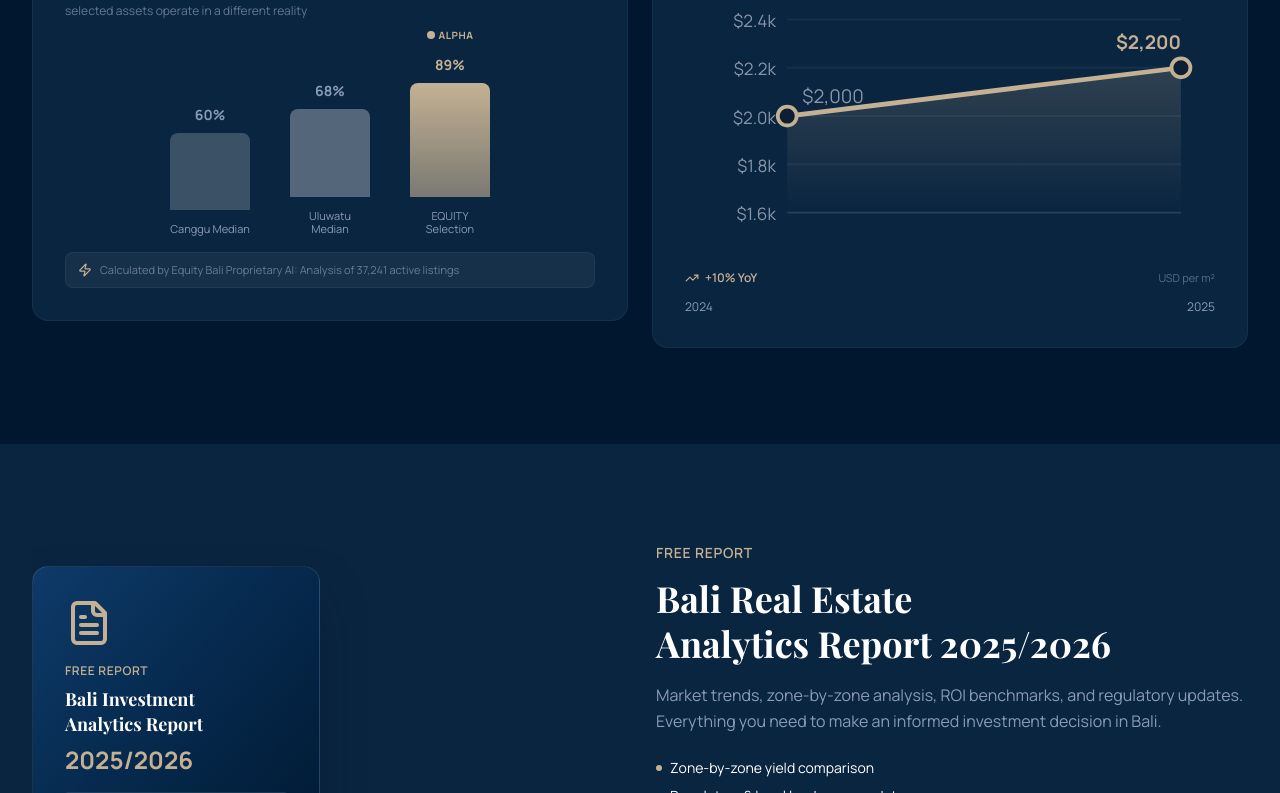
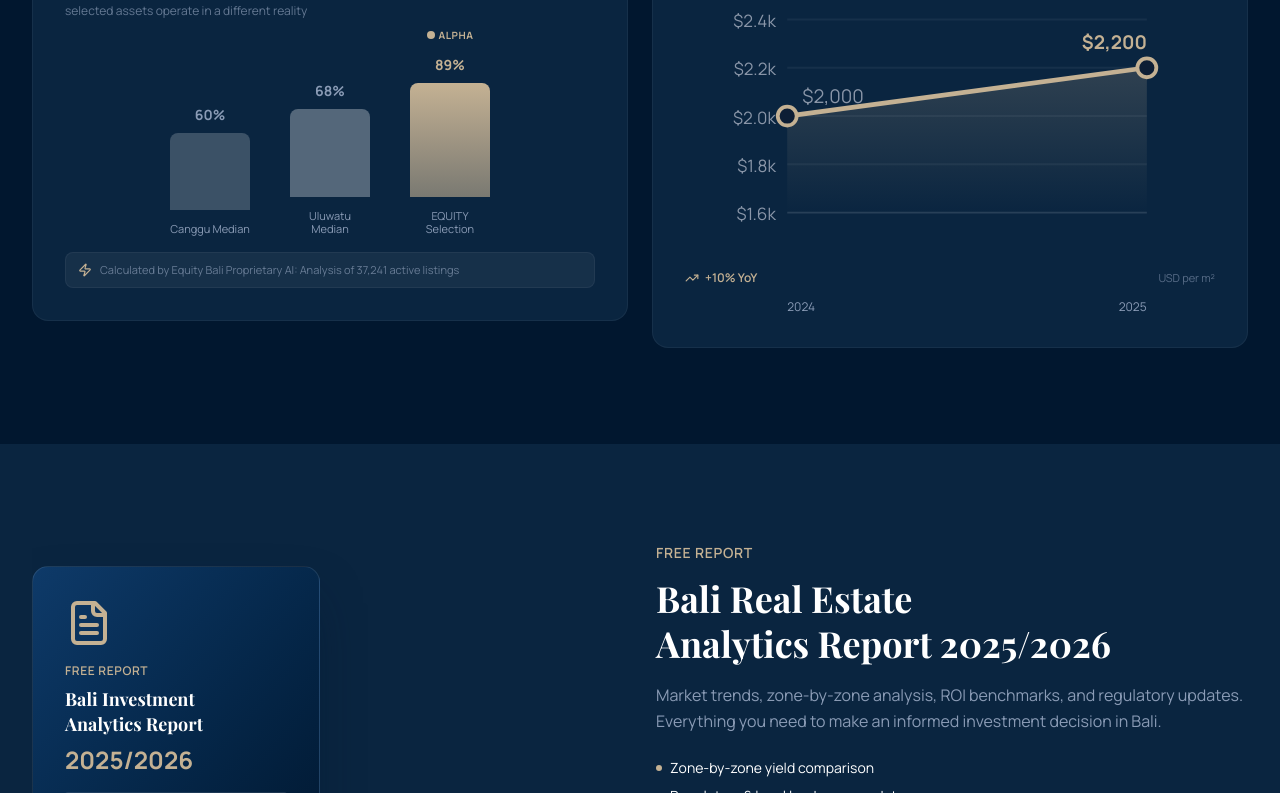
Before and after one commit to aylisrg/Bali-Equity, a Next.js app: page / in a window 1280 px wide. Shown: the part 4172-4965 px from the top of the page. Built offline with nearby package versions, Linux system fonts and the light colour scheme.

Commit message:
Fix PriceGrowthChart: increase right padding so horizontal lines don't stretch to full width
Co-authored-by: aylisrg <17762943+aylisrg@users.noreply.github.com>

```diff
--- a/package.json
+++ b/package.json
@@ -26,6 +26,6 @@
     "eslint-config-next": "^15.1.0",
     "postcss": "^8.4.49",
     "tailwindcss": "^4.0.0",
-    "typescript": "^5.7.0"
+    "typescript": "5.9.3"
   }
 }
--- a/src/components/sections/ExpertiseSection.tsx
+++ b/src/components/sections/ExpertiseSection.tsx
@@ -113,11 +113,18 @@ function AlphaGapChart() {
   );
 }
 
+// Chart dimension constants — shared between PriceGrowthChart and the x-axis labels div
+const PRICE_CHART_W = 280;
+const PRICE_CHART_PAD_L = 54;
+const PRICE_CHART_PAD_R = 36;
+const PRICE_CHART_LABEL_PAD_LEFT = `${((PRICE_CHART_PAD_L / PRICE_CHART_W) * 100).toFixed(1)}%`;
+const PRICE_CHART_LABEL_PAD_RIGHT = `${((PRICE_CHART_PAD_R / PRICE_CHART_W) * 100).toFixed(1)}%`;
+
 function PriceGrowthChart() {
   // Chart dimensions
-  const W = 280, H = 140;
-  const padL = 54, padR = 18, padT = 14, padB = 24;
-  const cW = W - padL - padR; // 208
+  const W = PRICE_CHART_W, H = 140;
+  const padL = PRICE_CHART_PAD_L, padR = PRICE_CHART_PAD_R, padT = 14, padB = 24;
+  const cW = W - padL - padR; // 190
   const cH = H - padT - padB; // 102
 
   // Y-axis scale: $1,600 – $2,400
@@ -296,7 +303,7 @@ export function ExpertiseSection() {
               </span>
             </div>
             <PriceGrowthChart />
-            <div className="mt-3 flex justify-between text-xs text-muted">
+            <div className="mt-3 flex justify-between text-xs text-muted" style={{ paddingLeft: PRICE_CHART_LABEL_PAD_LEFT, paddingRight: PRICE_CHART_LABEL_PAD_RIGHT }}>
               <span>2024</span>
               <span>2025</span>
             </div>
```
Also changed, not shown: 1 other file (tests, documents, lock files or other folders).
